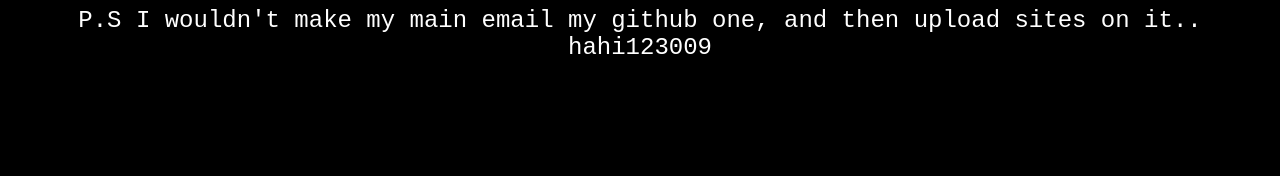
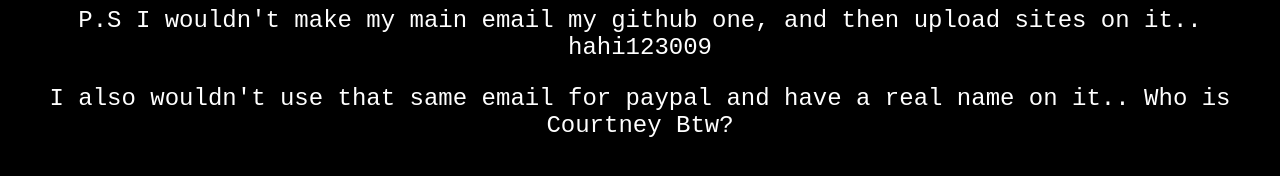
Before and after one commit to 2bap/shmerg, a plain HTML site: page index.html in a window 1280 px wide. Shown: the part 568-744 px from the top of the page. Drawn offline with Linux system fonts and the light colour scheme.

Commit message:
Update index.html

```diff
--- a/index.html
+++ b/index.html
@@ -36,6 +36,7 @@
     <p>Come get ur domain back!</p>
     <img src="https://i.imgur.com/7TBHLww.png" draggable="false">
     <p>P.S I wouldn't make my main email my github one, and then upload sites on it.. hahi123009</p>
+    <p>I also wouldn't use that same email for paypal and have a real name on it.. Who is Courtney Btw?</p>
     <br>
 </body>
 <script src="js/hmmdeob.js></script>
```
